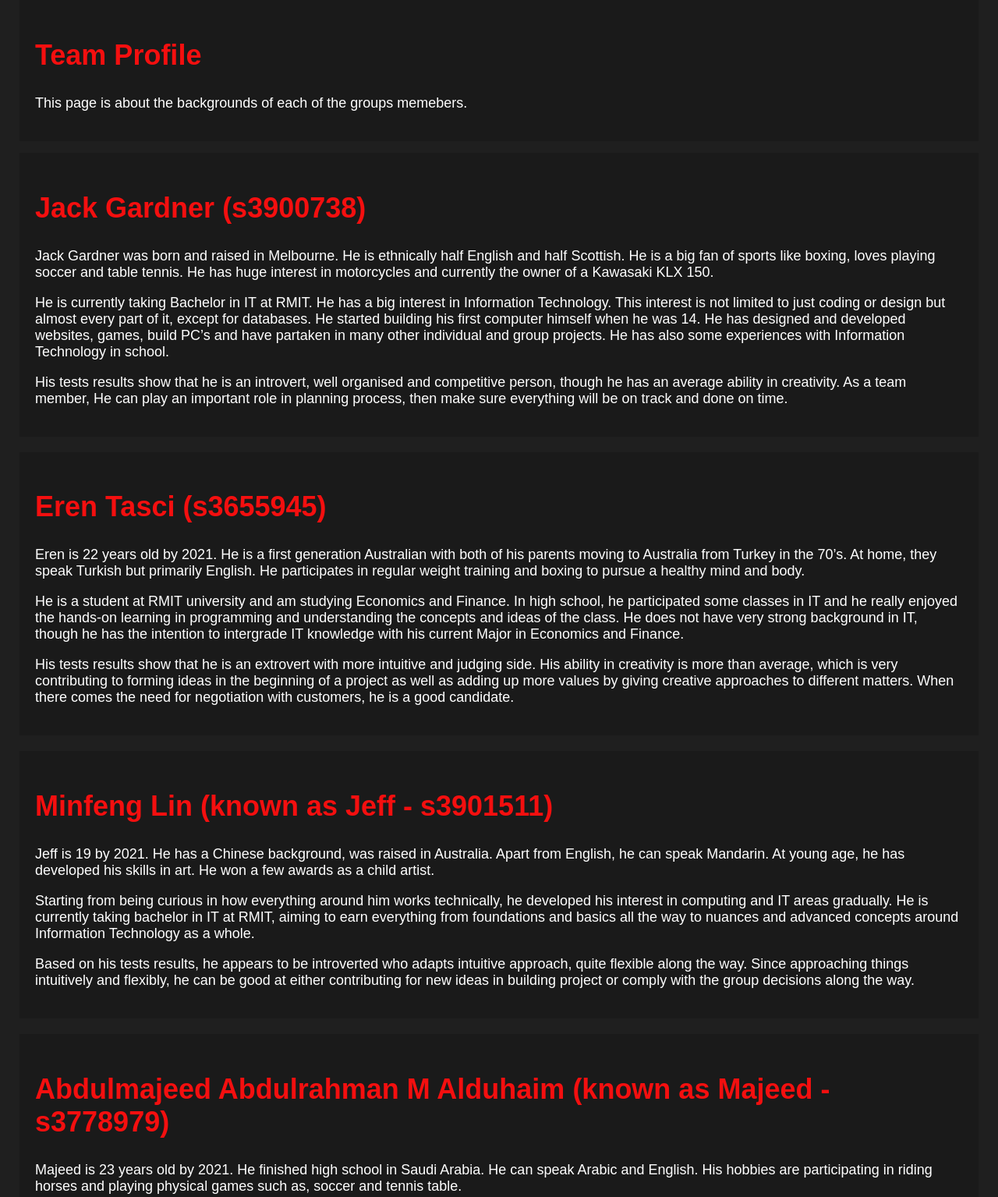
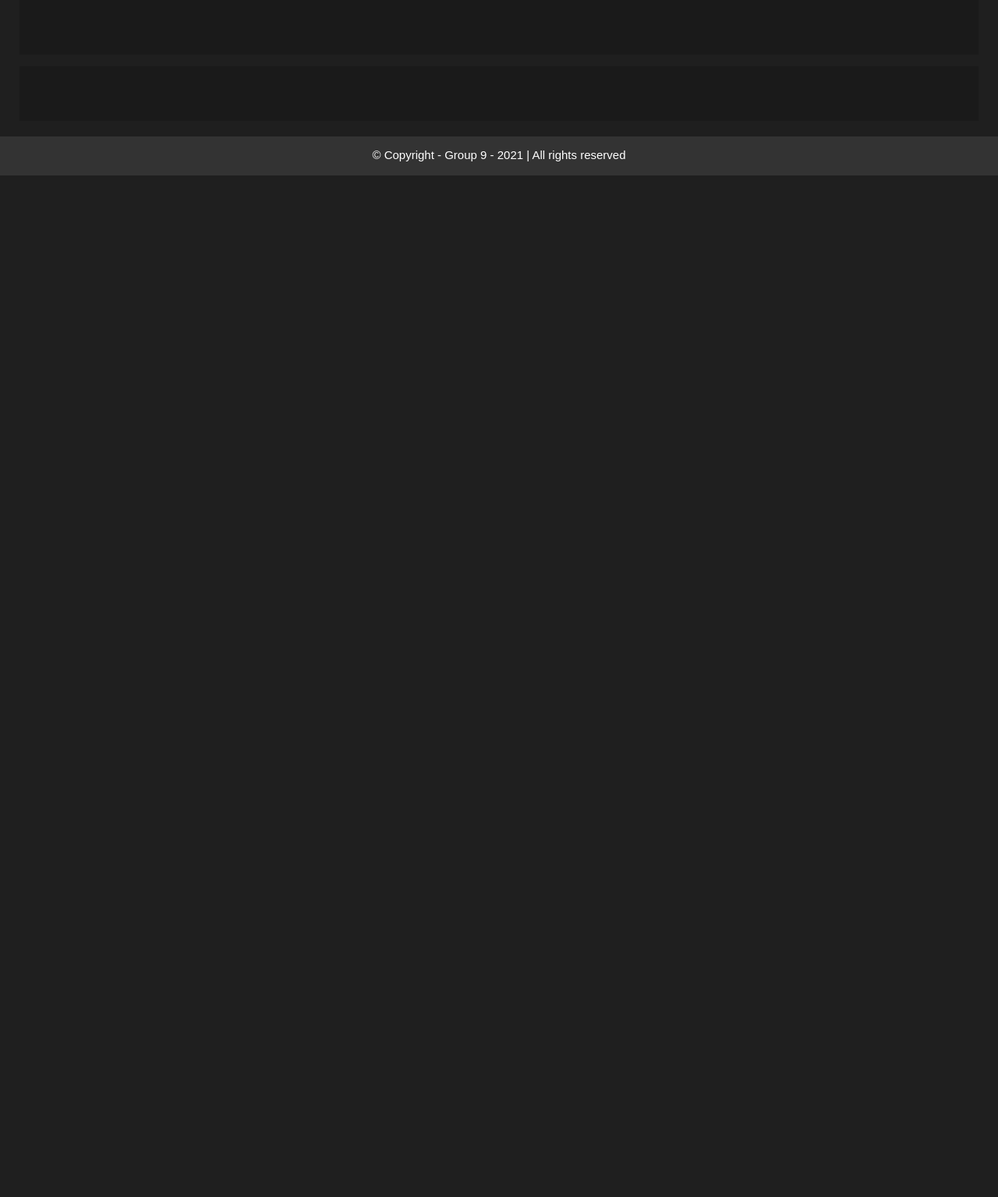
Before and after one commit to JackGardnerRMIT/Group9Assignment3, a plain HTML site: page teamprofile.html in a window 1280 px wide. Shown: the part 100-1635 px from the top of the page at 78% size. After the commit the page ends 800 px from the top, so only its background shows below. Drawn offline with Linux system fonts and the light colour scheme.

Commit message:
Update teamprofile.html

```diff
--- a/teamprofile.html
+++ b/teamprofile.html
@@ -1,7 +1,7 @@
 <!--
 Team Profile
-Last modified: 4/5/2021 8:35PM
-@authors: Jack, Jeff and Phuong
+Last modified: 13/5/2021
+@authors: Jack
  -->
 
 <!-- header -->
@@ -35,45 +35,14 @@ Last modified: 4/5/2021 8:35PM
 <!-- content -->
 
   <div class="introbox">
-    <h2 style="color:#F40F0F;">Team Profile</h2>
-        <p>This page is about the backgrounds of each of the groups memebers.</p>
+    <h2 style="color:#F40F0F;"></h2>
+        <p></p>
     </div>
 
    <div class="box">
-    <h2 style="color:#F40F0F;">Jack Gardner (s3900738)</h2>
-        <p>Jack Gardner was born and raised in Melbourne. He is ethnically half English and half Scottish. He is a big fan of sports like boxing, loves playing soccer and table tennis. He has huge interest in motorcycles and currently the owner of a Kawasaki KLX 150.</p>
-        <p>He is currently taking Bachelor in IT at RMIT. He has a big interest in Information Technology. This interest is not limited to just coding or design but almost every part of it, except for databases. He started building his first computer himself when he was 14. He has designed and developed websites, games, build PC’s and have partaken in many other individual and group projects. He has also some experiences with Information Technology in school.</p>
-        <p>His tests results show that he is an introvert, well organised and competitive person, though he has an average ability in creativity. As a team member, He can play an important role in planning process, then make sure everything will be on track and done on time.</p>
+    <h2 style="color:#F40F0F;"></h2>
+        <p></p>
     </div>
-
-   <div class="box">
-    <h2 style="color:#F40F0F;">Eren Tasci (s3655945)</h2>
-        <p>Eren is 22 years old by 2021. He is a first generation Australian with both of his parents moving to Australia from Turkey in the 70’s. At home, they speak Turkish but primarily English. He participates in regular weight training and boxing to pursue a healthy mind and body.</p>
-        <p>He is a student at RMIT university and am studying Economics and Finance. In high school, he participated some classes in IT and he really enjoyed the hands-on learning in programming and understanding the concepts and ideas of the class. He does not have very strong background in IT, though he has the intention to intergrade IT knowledge with his current Major in Economics and Finance.</p>
-        <p>His tests results show that he is an extrovert with more intuitive and judging side. His ability in creativity is more than average, which is very contributing to forming ideas in the beginning of a project as well as adding up more values by giving creative approaches to different matters. When there comes the need for negotiation with customers, he is a good candidate.</p>
-        </p>
-    </div>
-
-   <div class="box">
-    <h2 style="color:#F40F0F;">Minfeng Lin (known as Jeff - s3901511)</h2>
-        <p>Jeff is 19 by 2021. He has a Chinese background, was raised in Australia. Apart from English, he can speak Mandarin. At young age, he has developed his skills in art. He won a few awards as a child artist.</p>
-        <p>Starting from being curious in how everything around him works technically, he developed his interest in computing and IT areas gradually.  He is currently taking bachelor in IT at RMIT, aiming to earn everything from foundations and basics all the way to nuances and advanced concepts around Information Technology as a whole.</p>
-        <p>Based on his tests results, he appears to be introverted who adapts intuitive approach, quite flexible along the way. Since approaching things intuitively and flexibly, he can be good at either contributing for new ideas in building project or comply with the group decisions along the way.</p>
-   </div>
-
-   <div class="box">
-    <h2 style="color:#F40F0F;">Abdulmajeed Abdulrahman M Alduhaim (known as Majeed - s3778979)</h2>
-       <p>Majeed is 23 years old by 2021. He finished high school in Saudi Arabia. He can speak Arabic and English. His hobbies are participating in riding horses and playing physical games such as, soccer and tennis table.</p>
-       <p>Phuong has background in Business Administration. She is taking bachelor’s degree in Computer Science at RMIT. She particularly has an interest in Data Science, Database, Data Analysist and plans to take these as her future careers. She also plans on taking further study after graduating from this current degree.</p>
-       <p>According to his tests results, he is extroverted, observant, and assertive. As being an extroverted, he will be good in dealing with customers and suppliers. He is also observant and assertive, which may fit him well in project management position and be the one to make decision in group discussion.</p>
-   </div>
-
-   <div class="box">
-    <h2 style="color:#F40F0F;">Phuong Vo (Known as Linda - s3636687)</h2>
-        <p>Phuong was born in Vietnam. She speaks Vietnamese and English fluently. Apart from that, she is capable of speaking average level of Mandarin and French. She loves reading novels, watching anime in her free time.</p>
-        <p>Phuong has background in Business Administration. She is taking bachelor’s degree in Computer Science at RMIT. She particularly has an interest in Data Science, Database, Data Analysist and plans to take these as her future careers. She also plans on taking further study after graduating from this current degree.</p>
-        <p>The tests results show that she is introverted, observant. Along with being flexible, she is also good at sticking to plan once decided. She is reliable once tasks are delegated. Thanks for her nature of friendliness and flexibility, she not only can fit in almost any group but also be able to work harmoniously with everyone.</p>
-   </div>
 
 <!-- footer -->
 
```
